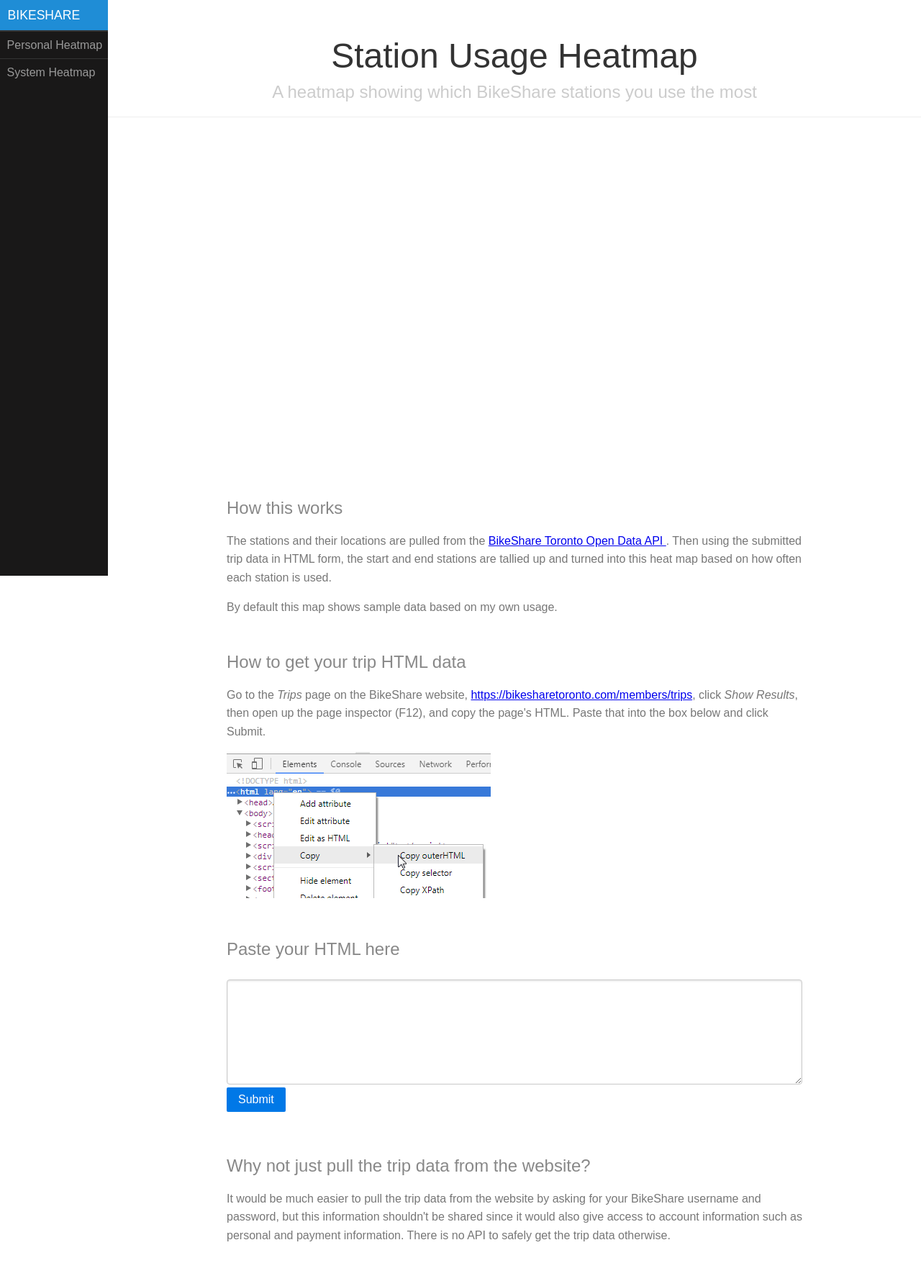
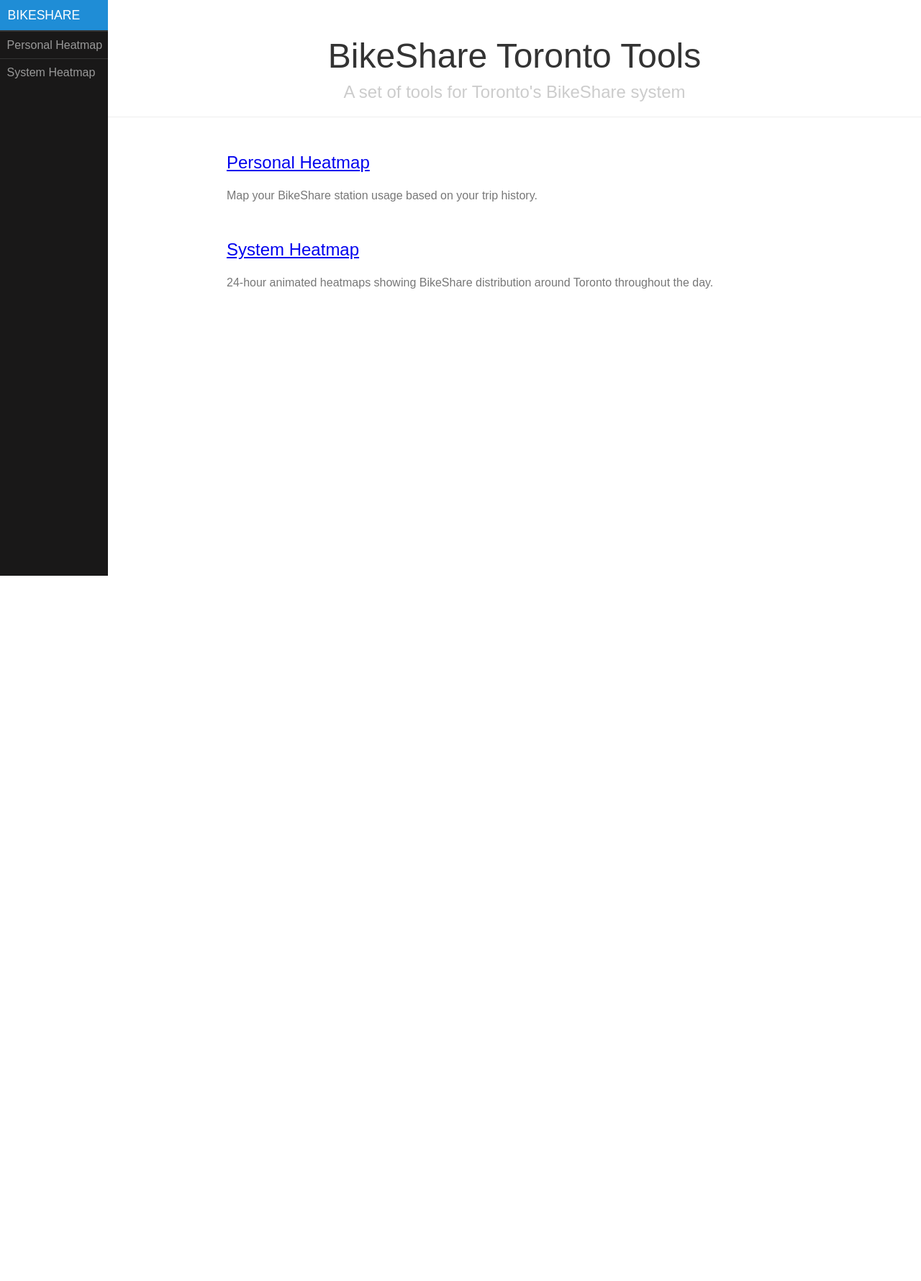
Before and after one commit to mouhtasi/bikeshare_tools, a Django app: template heatmap/templates/heatmap/index.html in a window 1280 px wide. Shown: the whole page at 72% size. After the commit the page ends 800 px from the top, so only its background shows below. Run offline with Django 3.2, Linux system fonts and the light colour scheme; the template is opened without the code that fills it: values that come from a table or form of the project are taken from there, others are empty.

Commit message:
Create separate personal heatmap page and index page

```diff
--- a/heatmap/templates/base.html
+++ b/heatmap/templates/base.html
@@ -20,12 +20,12 @@
 
     <div id="menu">
         <div class="pure-menu">
-            <a class="pure-menu-heading" href="#">Bikeshare</a>
+            <a class="pure-menu-heading" href="{% url 'index' %}">Bikeshare</a>
 
             <ul class="pure-menu-list">
                 {% with url_name=request.resolver_match.url_name %}
-                <li class="pure-menu-item menu-item-divided {% if url_name == 'index' %}pure-menu-selected{% endif %}">
-                    <a href="{% url 'index' %}" class="pure-menu-link">Personal Heatmap</a>
+                <li class="pure-menu-item menu-item-divided {% if url_name == 'personal_heatmap' %}pure-menu-selected{% endif %}">
+                    <a href="{% url 'personal_heatmap' %}" class="pure-menu-link">Personal Heatmap</a>
                 </li>
                 <li class="pure-menu-item menu-item-divided {% if url_name == 'system_heatmap' %}pure-menu-selected{% endif %}">
                     <a href="{% url 'system_heatmap' %}" class="pure-menu-link">System Heatmap</a>
--- a/heatmap/templates/heatmap/index.html
+++ b/heatmap/templates/heatmap/index.html
@@ -2,54 +2,17 @@
 {% load static %}
 {% load my_filters %}
 
-{% block title %}Station Usage Heatmap{% endblock %}
-{% block subtitle %}A heatmap showing which BikeShare stations you use the most{% endblock %}
+{% block title %}BikeShare Toronto Tools{% endblock %}
+{% block subtitle %}A set of tools for Toronto's BikeShare system{% endblock %}
 
 {% block content %}
-<div style="width:100%;"><div style="position:relative;width:100%;height:0;padding-bottom:60%;">
-    <iframe src="{% url iframe_url %}" style="position:absolute;width:100%;height:100%;left:0;top:0;border:none !important;" allowfullscreen webkitallowfullscreen mozallowfullscreen></iframe></div></div>
 <div>
-    <h2 class="content-subhead">How this works</h2>
-    <p>
-        The stations and their locations are pulled from the
-        <a href="https://www1.toronto.ca/wps/portal/contentonly?vgnextoid=ad3cb6b6ae92b310VgnVCM10000071d60f89RCRD">
-            BikeShare Toronto Open Data API
-        </a>. Then using the submitted trip data in HTML form, the start and end stations are tallied up and turned
-        into this heat map based on how often each station is used.
-    </p>
-    <p>
-        By default this map shows sample data based on my own usage.
-    </p>
+    <h2 class="content-subhead"><a href="{% url 'personal_heatmap' %}">Personal Heatmap</a></h2>
+    <p>Map your BikeShare station usage based on your trip history.</p>
 </div>
 
 <div>
-    <h2 class="content-subhead">How to get your trip HTML data</h2>
-    <p>
-        Go to the <em>Trips</em> page on the BikeShare website,
-        <a href="https://bikesharetoronto.com/members/trips">https://bikesharetoronto.com/members/trips</a>,
-        click <em>Show Results</em>, then open up the page inspector (F12), and copy the page's HTML. Paste
-        that into the box below and click Submit.
-    </p>
-    <img src="{% static 'img/chrome_help.png' %}">
-</div>
-
-<h2 class="content-subhead">Paste your HTML here</h2>
-<div class="pure-form pure-form-stacked">
-    <form action="" method="post">
-        {% csrf_token %}
-        <fieldset>
-            {{ form.html_paste|addclass:'pure-input-1' }}
-            <input type="submit" value="Submit" class="pure-button pure-button-primary" />
-        </fieldset>
-    </form>
-</div>
-
-<div>
-    <h2 class="content-subhead">Why not just pull the trip data from the website?</h2>
-    <p>
-        It would be much easier to pull the trip data from the website by asking for your BikeShare username and
-        password, but this information shouldn't be shared since it would also give access to account information such
-        as personal and payment information. There is no API to safely get the trip data otherwise.
-    </p>
+    <h2 class="content-subhead"><a href="{% url 'system_heatmap' %}">System Heatmap</a></h2>
+    <p>24-hour animated heatmaps showing BikeShare distribution around Toronto throughout the day.</p>
 </div>
 {% endblock %}
--- a/heatmap/templates/heatmap/system_heatmap.html
+++ b/heatmap/templates/heatmap/system_heatmap.html
@@ -14,7 +14,7 @@
         <p>This map shows how many bikes are available at each station relative to the total capacity of the station.
         So a station with a capacity of 20 docks having 10 available bikes has the same heat intensity as a station
         with 10 docks having 5 available bikes.</p>
-        <p>This means that this map shows bike activity relative to the available infrastructure in the area.</p>
+        <p>This means that this map shows bike availability relative to the available infrastructure in the area.</p>
         <p>This map represent data from Dec 06 2017 from 00:00 to 24:00 taken in 5-minute increments.</p>
     </div>
 
--- a/heatmap/urls.py
+++ b/heatmap/urls.py
@@ -3,6 +3,7 @@ from . import views
 
 urlpatterns = [
     path('', views.index, name='index'),
+    path('personal_heatmap/', views.personal_heatmap, name='personal_heatmap'),
     path('sample_trip_map_endpoint/', views.sample_trip_map_endpoint, name='sample_trip_map_endpoint'),
     path('generated_trip_map_endpoint/', views.generated_trip_map_endpoint, name='generated_trip_map_endpoint'),
     path('system_heatmap/', views.system_heatmap, name='system_heatmap'),
--- a/heatmap/views.py
+++ b/heatmap/views.py
@@ -12,6 +12,10 @@ from django.http import HttpResponse
 
 
 def index(request):
+    return render(request, 'heatmap/index.html')
+
+
+def personal_heatmap(request):
     context = {}
     current_dir = os.path.dirname(os.path.abspath(__file__))
 
@@ -36,7 +40,7 @@ def index(request):
 
     context['form'] = form
 
-    return render(request, 'heatmap/index.html', context)
+    return render(request, 'heatmap/personal_heatmap.html', context)
 
 
 # create a sample map if it doesn't already exist
```
